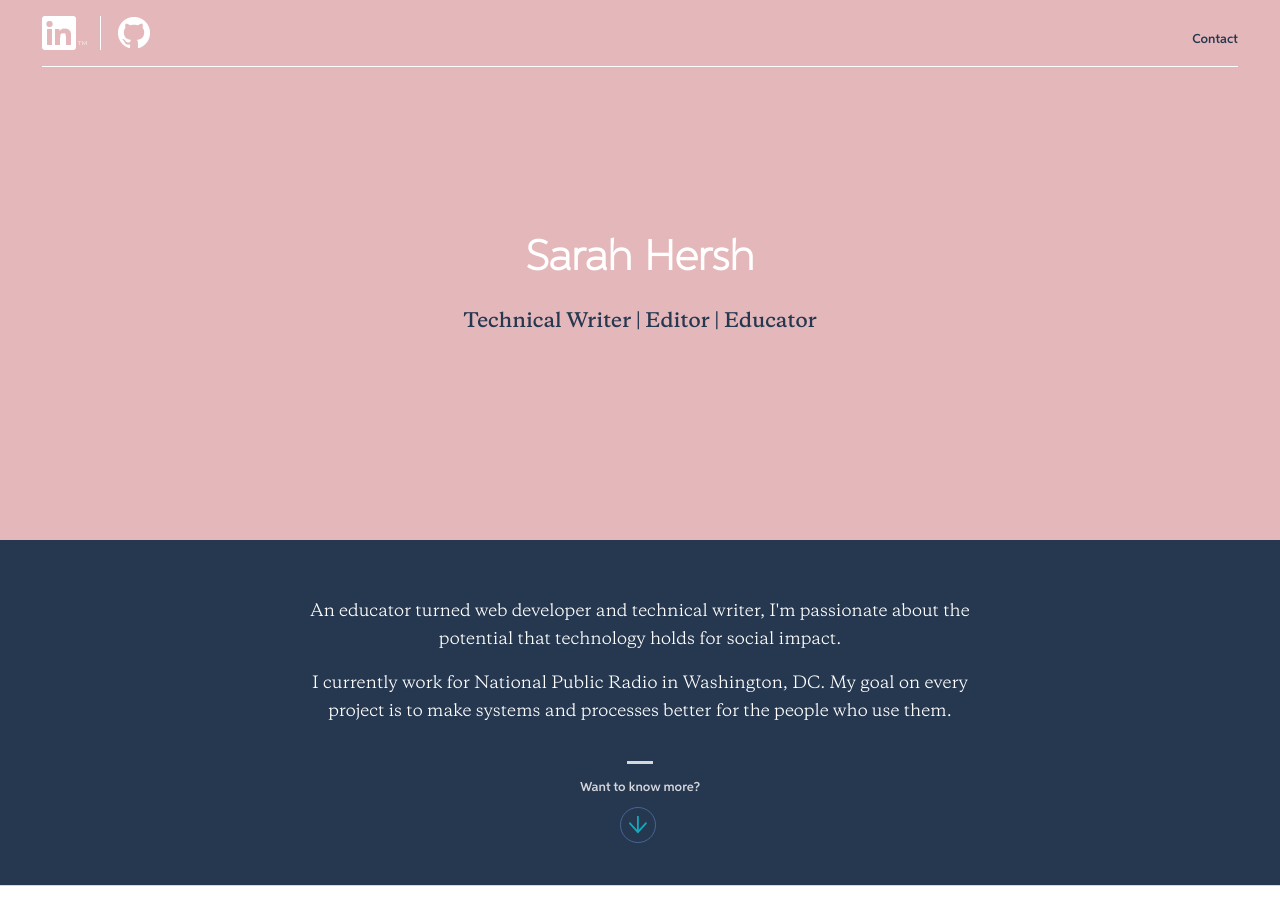
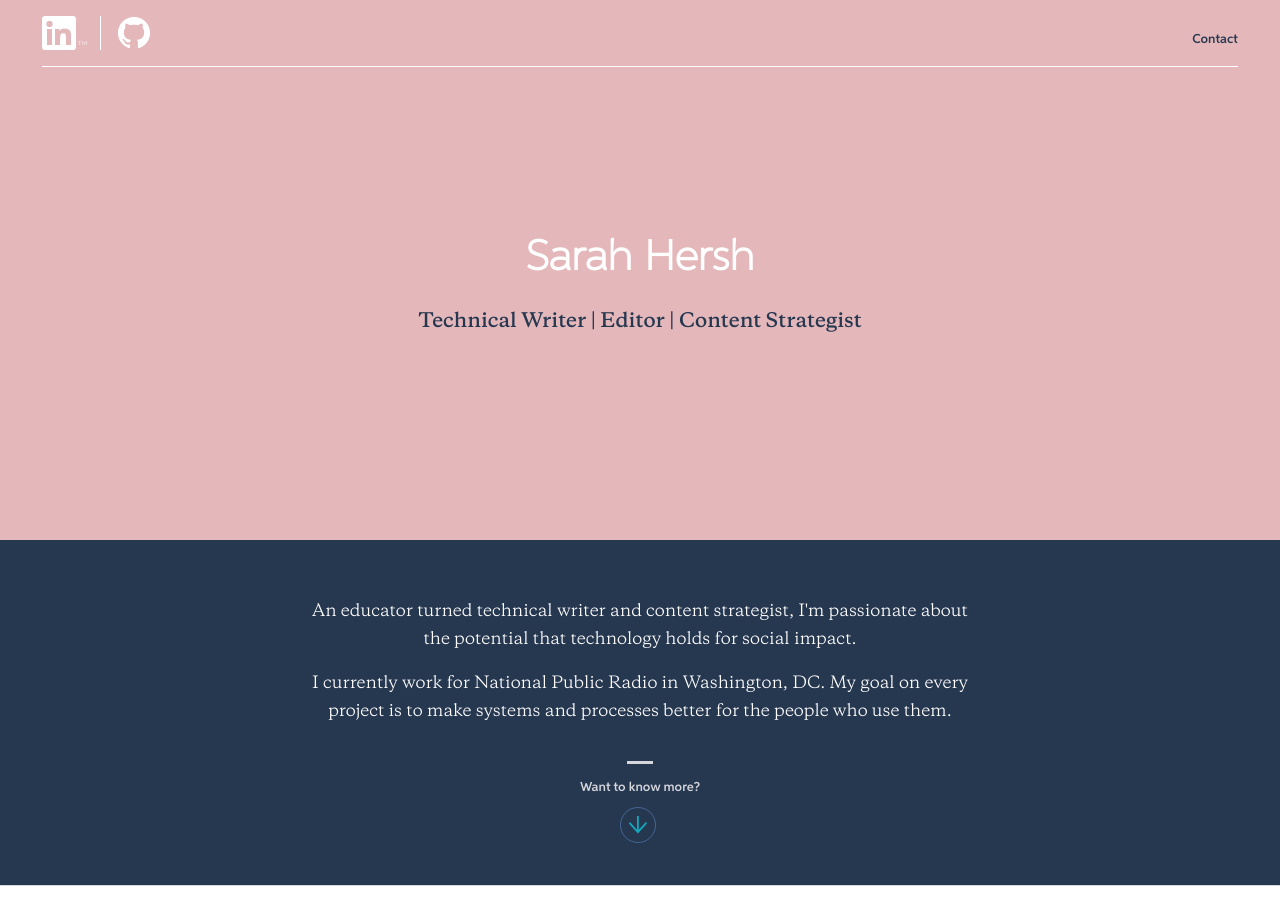
Before and after one commit to schersh/Portfolio-Page, a Jekyll site: the page built from index.html, in a window 1280 px wide and 900 px high. Built offline with Jekyll 4.4.1, drawn with Linux system fonts in a browser that asks for light colours.

Commit message:
Update header

```diff
--- a/index.html
+++ b/index.html
@@ -4,12 +4,12 @@ layout: default
 <section class="cover c-theme-wash">
     <div class="l-wrapper l-wrapper--wide">
         <h1 class="h-alpha">Sarah Hersh</h1>
-        <p class="h-cappa title-sub"><strong>Technical Writer | Editor | Educator</strong></p>
+        <p class="h-cappa title-sub"><strong>Technical Writer | Editor | Content Strategist</strong></p>
     </div>
 </section>
 <section class="panel c-theme-reverse no-border" id="Introduction">
     <div class="l-wrapper l-centered">
-        <p class="t-lead">An educator turned web developer and technical writer, I'm passionate about the potential that technology holds for social impact.</p>
+        <p class="t-lead">An educator turned technical writer and content strategist, I'm passionate about the potential that technology holds for social impact.</p>
         <p class="t-lead">I currently work for National Public Radio in Washington, DC. My goal on every project is to make systems and processes better for the people who use them.</p>
         <a class="button button--text l-margin-top l-padding-top border-tick border-tick--top" href="#links">
             Want to know more?<br>
```
